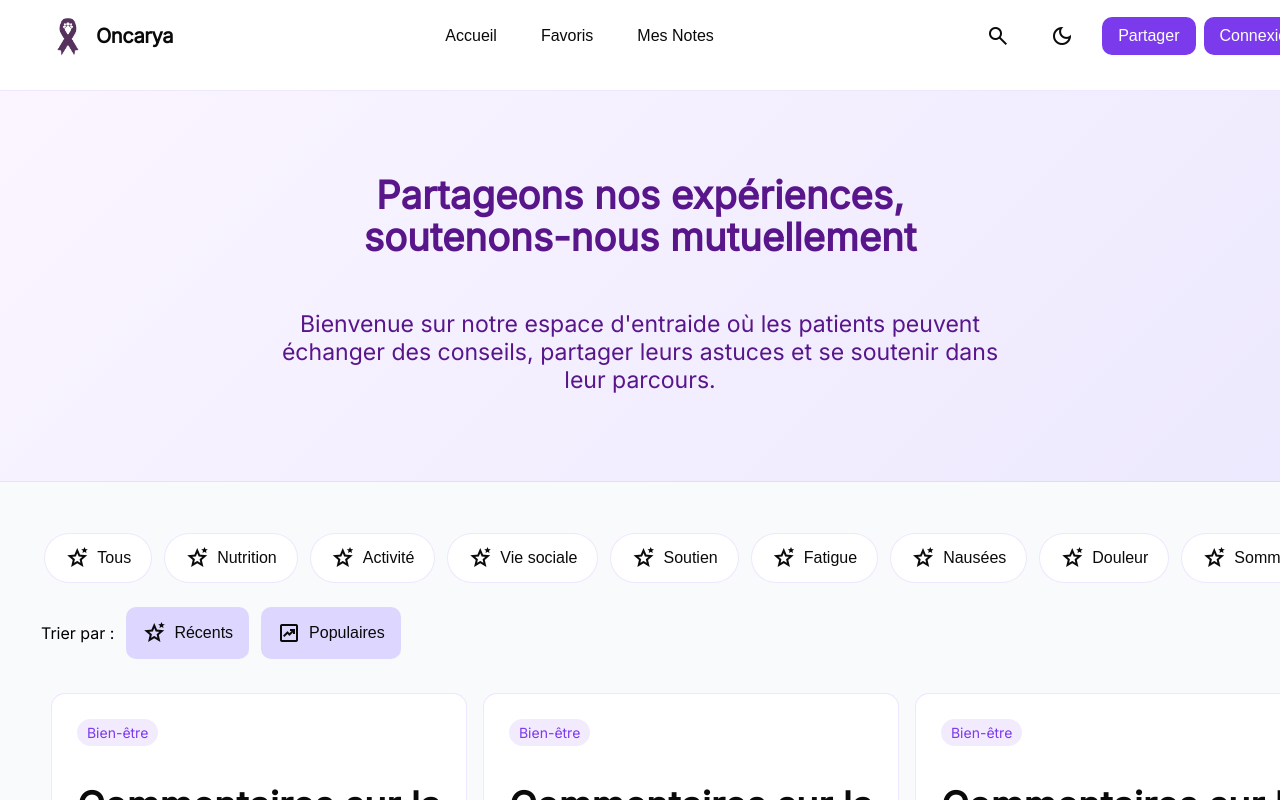
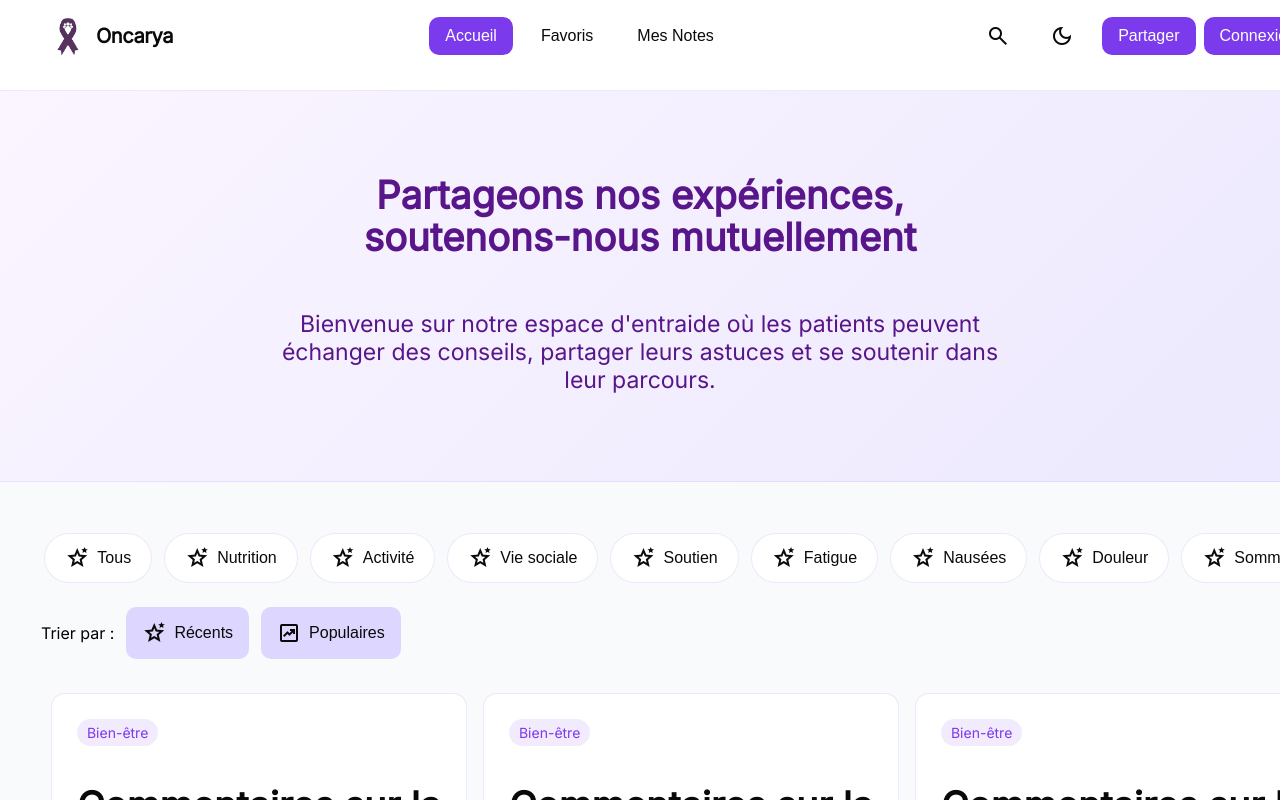
Before and after one commit to Tay9875/Conception-technique-Creative, a React (Create React App) app in the folder client/: page / in a window 1280 px wide. Shown: the top 800 px of the page. Built offline with nearby package versions, Linux system fonts and the light colour scheme.

Commit message:
fix: header style

```diff
--- a/client/src/styles/Header.css
+++ b/client/src/styles/Header.css
@@ -83,6 +83,11 @@ a, nav{
 	gap: 8px;
 }
 
+.active{
+    background-color: #7C3AED;
+    color: white;
+}
+
 /* Quand l'écran devient petit (ex : moins de 600px), on cache certains éléments */
 @media (max-width: 1000px) {
   .extra {
```
